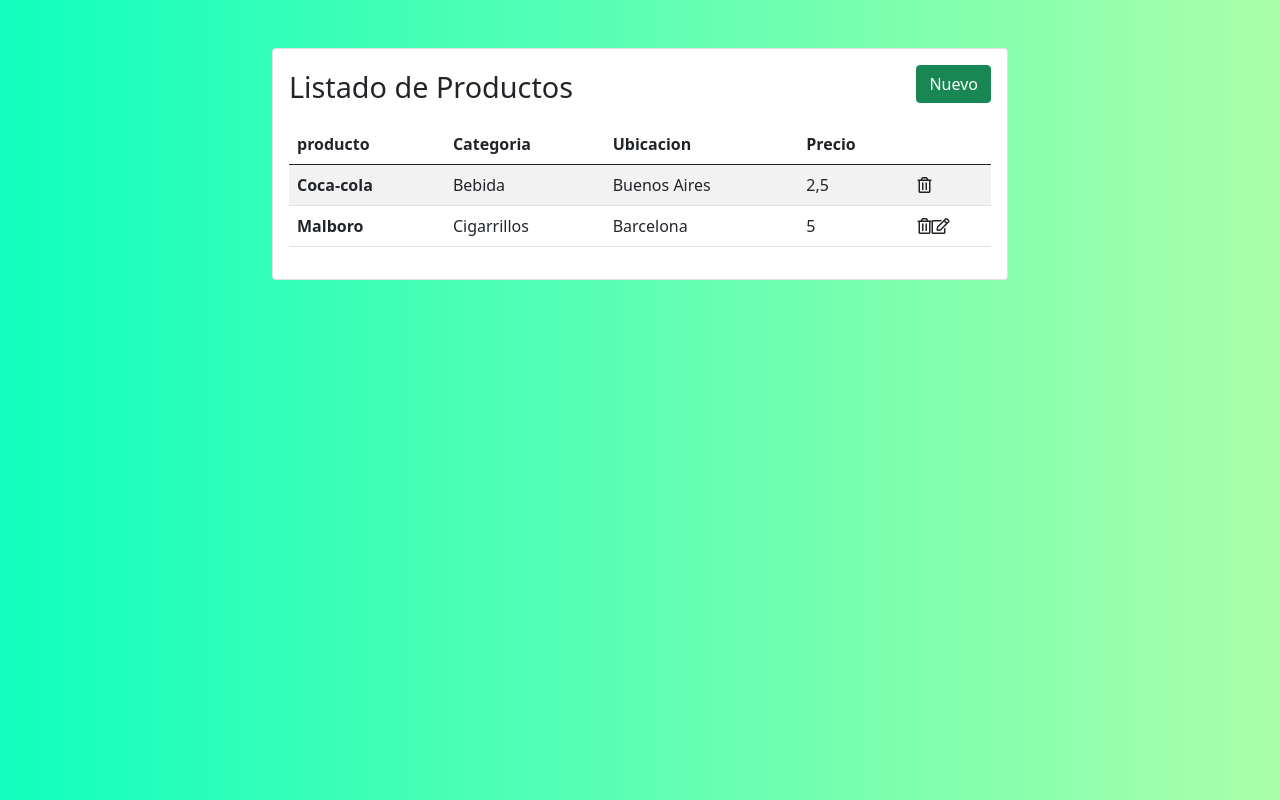
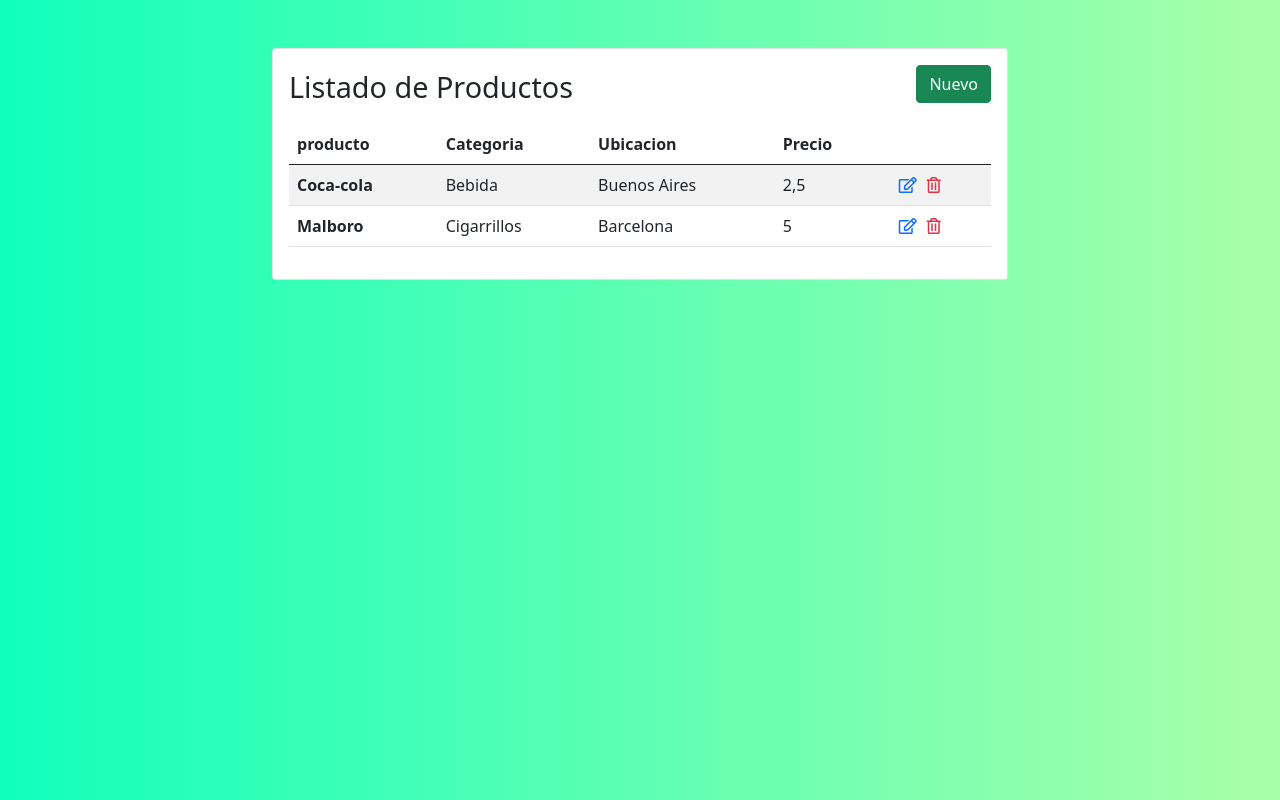
Before and after one commit to Sietenred/AngularCrud, an Angular app in the folder secondApp/: page / in a window 1280 px wide. Built offline with nearby package versions, Linux system fonts and the light colour scheme.

Commit message:
añadiendo selectores de editar y eliminar

```diff
--- a/secondApp/src/app/components/listar-productos/listar-productos.component.html
+++ b/secondApp/src/app/components/listar-productos/listar-productos.component.html
@@ -4,7 +4,7 @@
             <div class="card">
                 <div class="card-body">
                     <span class="titulo">Listado de Productos</span>
-                    <button class="btn btn-success float-end">Nuevo</button>
+                    <button class="btn btn-success float-end" routerLink="/crear-producto">Nuevo</button>
                     <table class="table table-striped mt-3">
                         <thead>
                           <tr>
@@ -21,15 +21,18 @@
                             <td>Bebida</td>
                             <td>Buenos Aires</td>
                             <td>2,5</td>
-                            <td><i class="far fa-trash-alt"></i></td>
+                            <td><i class="far fa-edit text-primary"></i>
+                                <i class="far fa-trash-alt text-danger"></i>
+                            </td>
                           </tr>
                           <tr>
                             <th scope="row">Malboro</th>
                             <td>Cigarrillos</td>
                             <td>Barcelona</td>
                             <td>5</td>
-                            <td><i class="far fa-trash-alt"></i>
-                                <i class="far fa-edit"></i>
+                            <td>
+                              <i class="far fa-edit text-primary"></i>
+                              <i class="far fa-trash-alt text-danger"></i>
                             </td>
                           </tr>
                         </tbody>
--- a/secondApp/src/styles.css
+++ b/secondApp/src/styles.css
@@ -9,3 +9,10 @@ body {
 .titulo {
     font-size: 1.8rem;
 }
+
+.far  {
+
+    cursor: pointer;
+    margin-left: 10px;
+
+}
```
